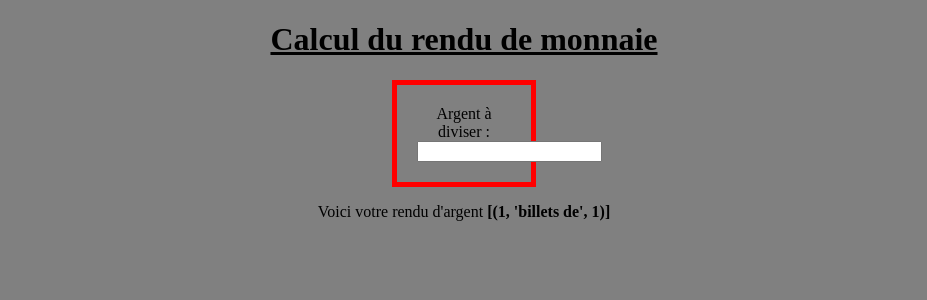
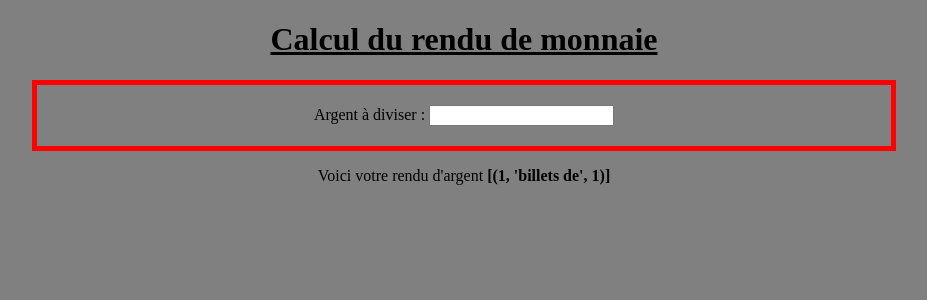
Before and after one commit to elnyet/projet2, a Flask app: page /money in a window 1280 px wide. Shown: the top 300 px of the page, without its empty margins (176-1103 px from the left). Run offline with Flask 3, Linux system fonts and the light colour scheme.

Commit message:
Add files via upload

```diff
--- a/static/money.css
+++ b/static/money.css
@@ -7,8 +7,8 @@ form {
     border:5px solid red;
     text-align: center;
     padding: 20px;
-    margin-left: 560px;
-    margin-right: 560px;
+    margin-left: 200px;
+    margin-right: 200px;
 }
 
 html {
```
